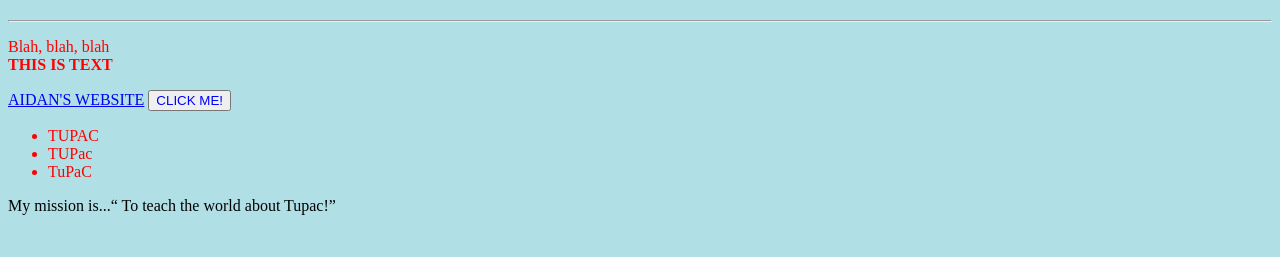
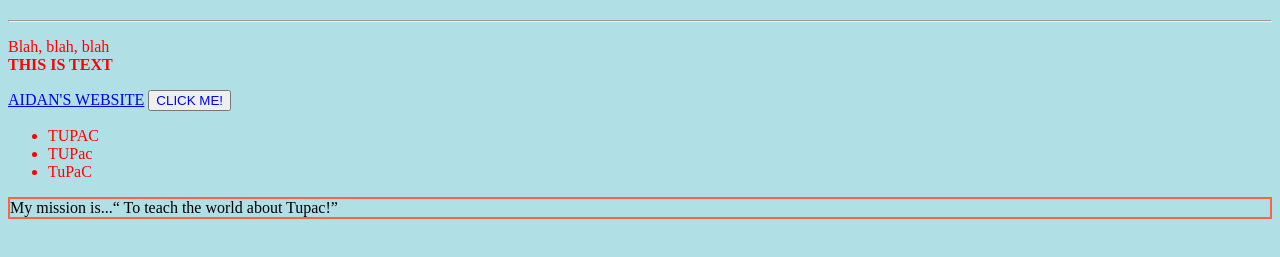
Before and after one commit to Hajile1293/New-Website, a plain HTML site: page index.html in a window 1280 px wide. Shown: the part 97-354 px from the top of the page. Drawn offline with Linux system fonts and the light colour scheme.

Commit message:
Update index.html

```diff
--- a/index.html
+++ b/index.html
@@ -21,7 +21,7 @@
   <li>TuPaC</li>
   </ul>
 
-  <p> My mission is...<q> To teach the world about Tupac!</q></p>
+  <p style="border:2px solid Tomato;"> My mission is...<q> To teach the world about Tupac!</q></p>
 
 </body>
 </html>
```
